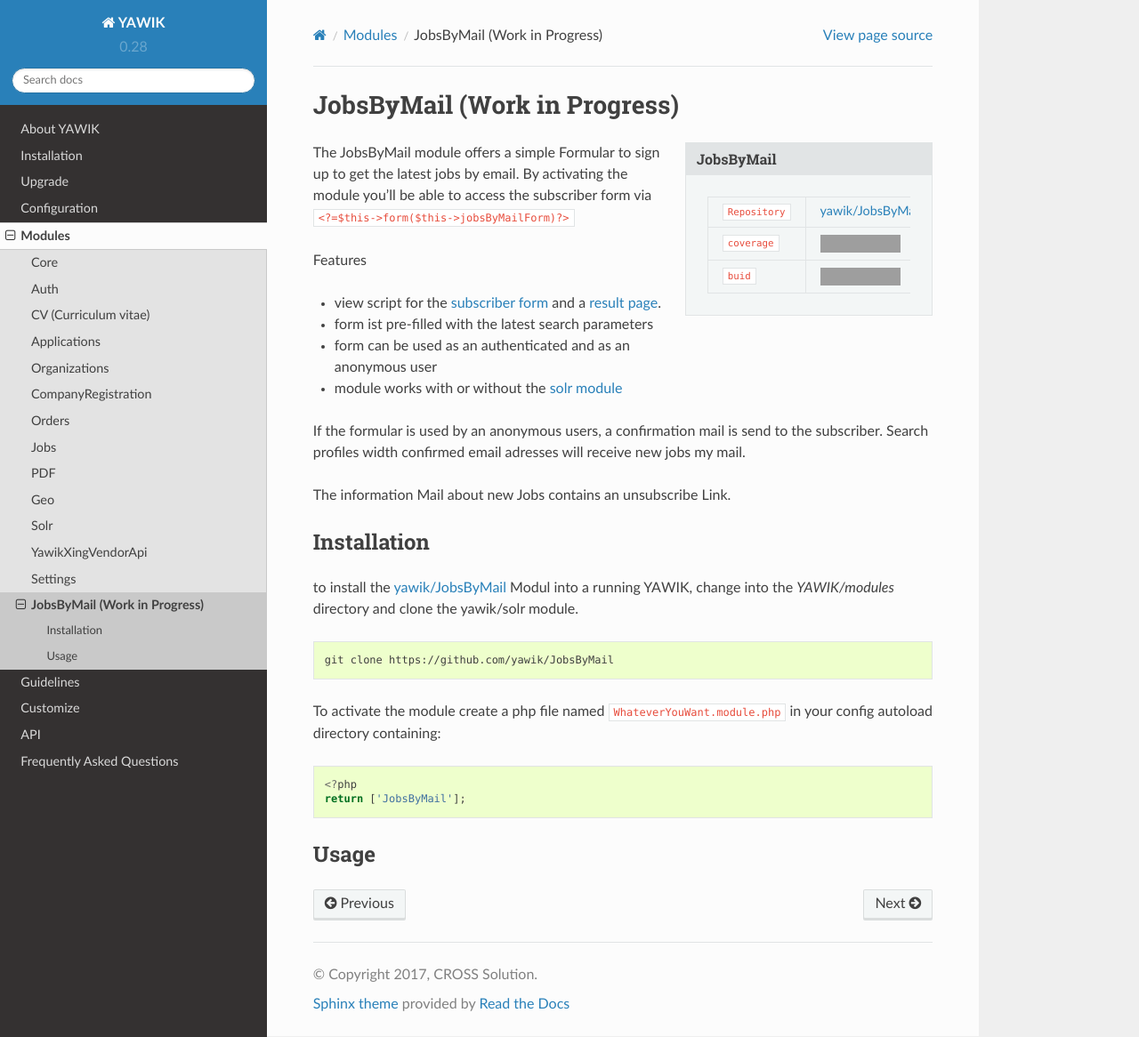
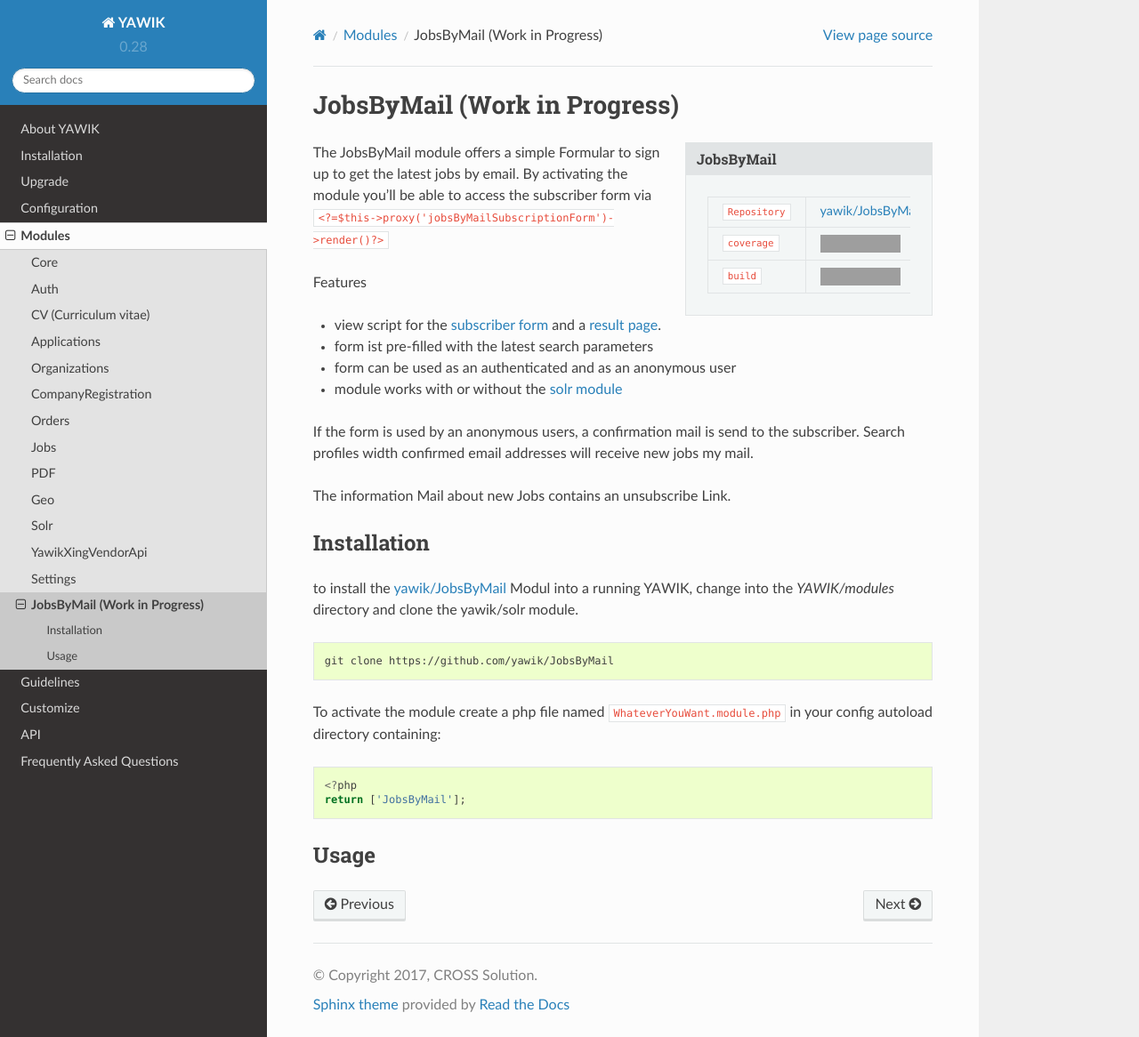
Before and after one commit to cross-solution/YawikDocs, a Sphinx documentation site: the page built from source/modules/jobs-by-mail/index.rst, in a window 1280 px wide and 1166 px high. Shown: the whole window at 89% size. Built offline with Sphinx 7.4.7 and the Read the Docs theme 2.0.0, drawn with Linux system fonts in a browser that asks for light colours; a script that is not in the unit is left out; comment, search, counter and statistics services are not loaded; grey boxes are pictures that could not be loaded.

Commit message:
use the proxy the display the jobsByMail Form

```diff
--- a/source/modules/jobs-by-mail/index.rst
+++ b/source/modules/jobs-by-mail/index.rst
@@ -8,11 +8,11 @@
    =======================  ==========================================
    ``Repository``            `yawik/JobsByMail`_
    ``coverage``              |coverage|
-   ``buid``                  |build|
+   ``build``                 |build|
    =======================  ==========================================
 
 The JobsByMail module offers a simple Formular to sign up to get the latest jobs by email. By activating the module you'll
-be able to access the subscriber form via ``<?=$this->form($this->jobsByMailForm)?>``
+be able to access the subscriber form via ``<?=$this->proxy('jobsByMailSubscriptionForm')->render()?>``
 
 Features
 
@@ -21,8 +21,8 @@
 * form can be used as an authenticated and as an anonymous user
 * module works with or without the :ref:`solr module<solr>`
 
-If the formular is used by an anonymous users, a confirmation mail is send to the subscriber. Search profiles width
-confirmed email adresses will receive new jobs my mail.
+If the form is used by an anonymous users, a confirmation mail is send to the subscriber. Search profiles width
+confirmed email addresses will receive new jobs my mail.
 
 The information Mail about new Jobs contains an unsubscribe Link.
 
```
